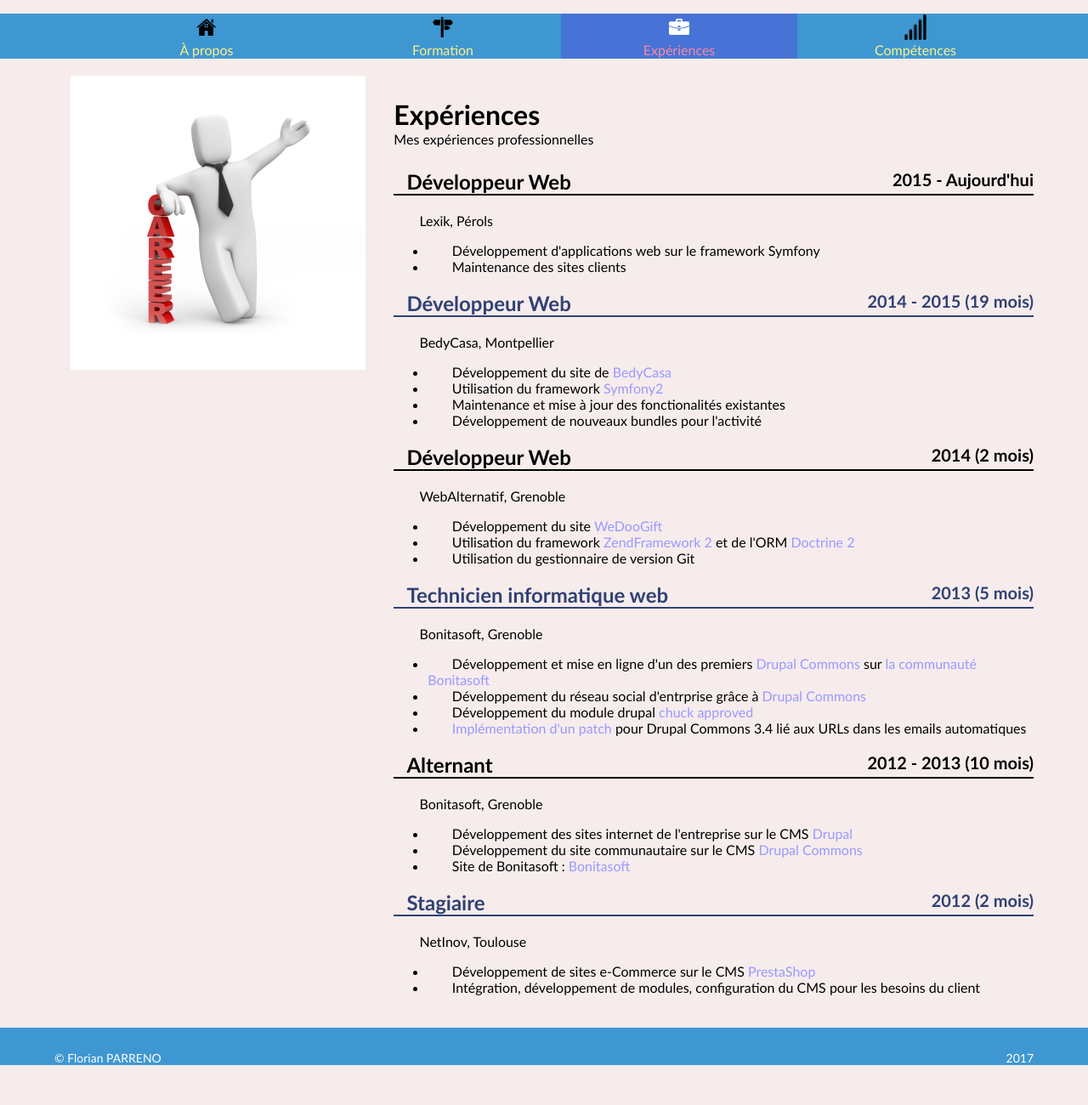
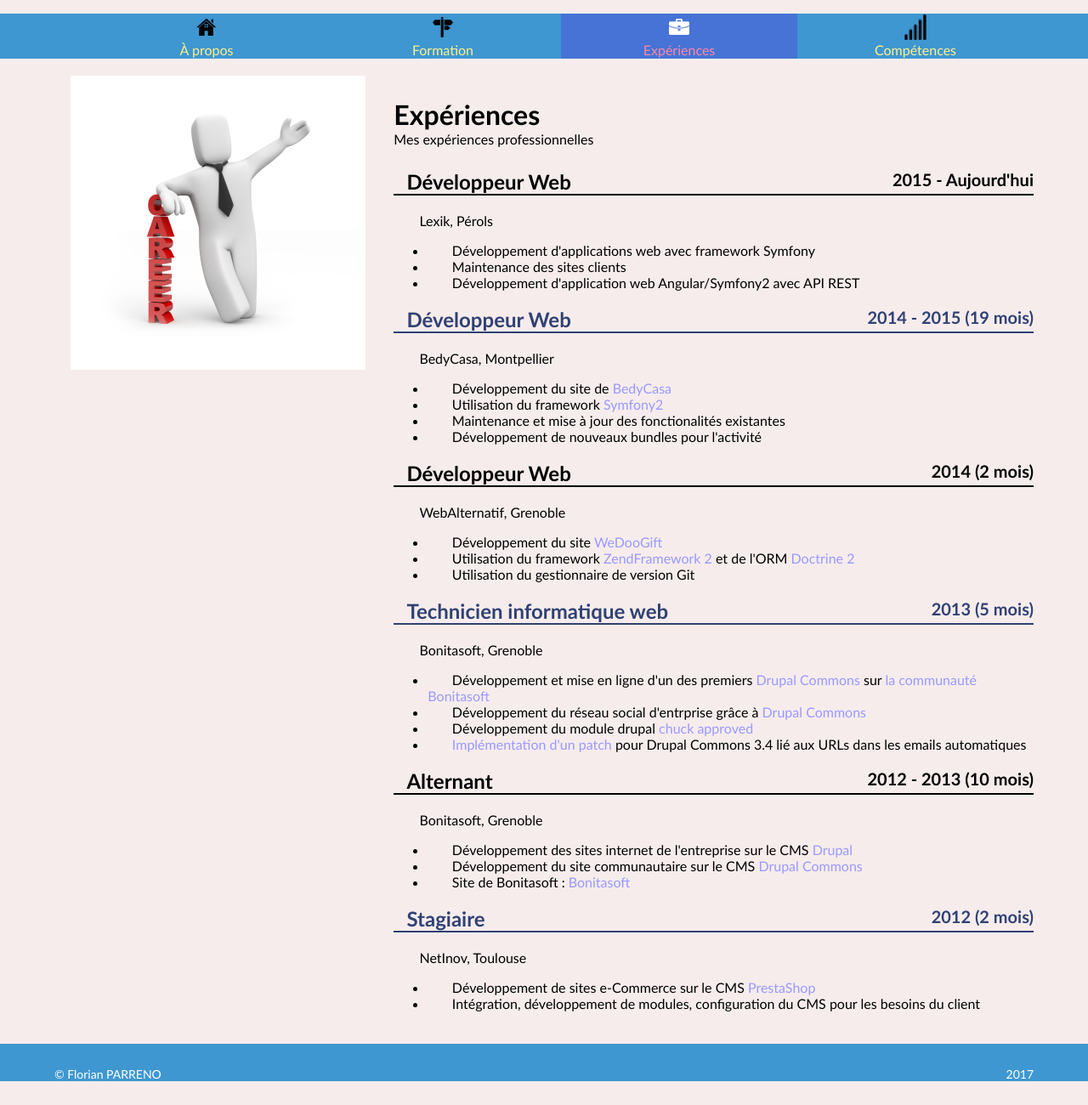
Before and after one commit to flohw/flohw.github.io, a Jekyll site: the page built from experiences.html, in a window 1280 px wide. Shown: the whole page at 85% size. Built offline with Jekyll 4.4.1, drawn with Linux system fonts in a browser that asks for light colours.

Commit message:
Update expenriences

```diff
--- a/experiences.html
+++ b/experiences.html
@@ -16,8 +16,9 @@ content_class: accordion
 <div class="description">
     <p class="entreprise">Lexik, Pérols</p>
     <ul>
-        <li>Développement d'applications web sur le framework Symfony</li>
+        <li>Développement d'applications web avec framework Symfony</li>
         <li>Maintenance des sites clients</li>
+        <li>Développement d'application web Angular/Symfony2 avec API REST</li>
     </ul>
 </div>
 <h2 class="even">Développeur Web <small>2014 - 2015 (19 mois)</small></h2>
```
